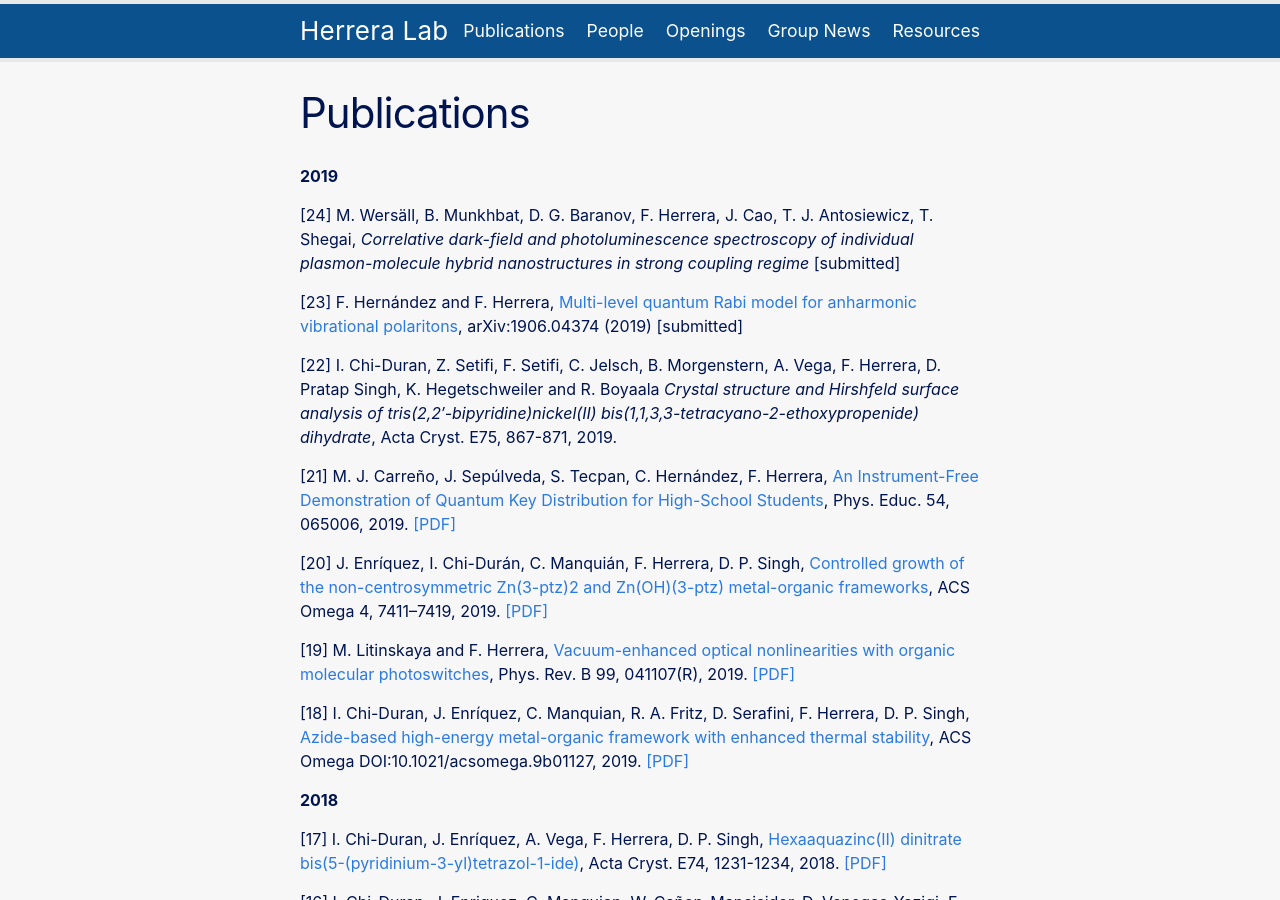
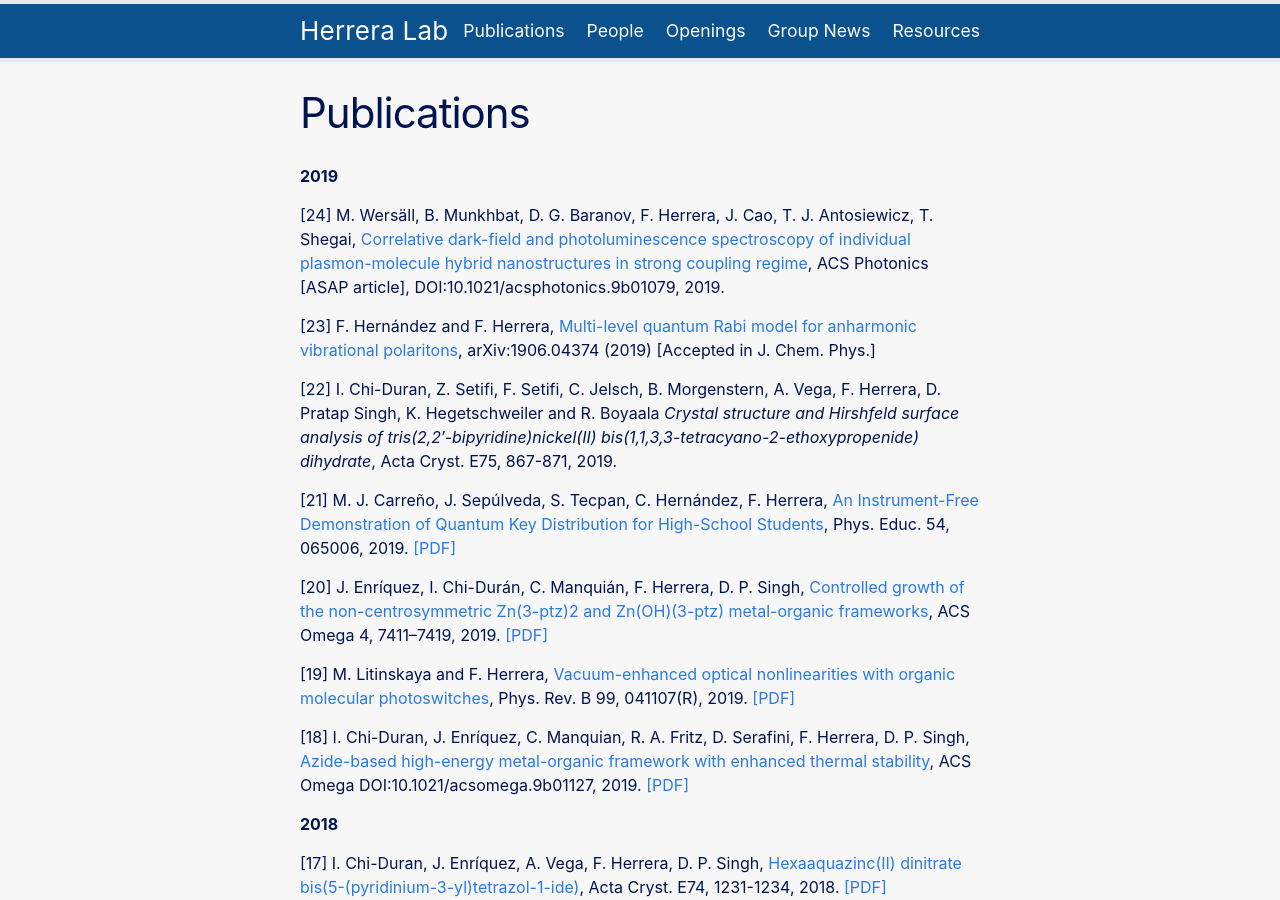
Before and after one commit to fherreralab/fherreralab.github.io, a Jekyll site: the page built from publications.md, in a window 1280 px wide and 900 px high. Built offline with Jekyll 4.4.1, drawn with Linux system fonts in a browser that asks for light colours.

Commit message:
update pubs and bio

```diff
--- a/publications.md
+++ b/publications.md
@@ -6,9 +6,9 @@ permalink: /publications/
 
 **2019**
 
-[24] M. Wersäll, B. Munkhbat, D. G. Baranov, F. Herrera, J. Cao, T. J. Antosiewicz, T. Shegai, *Correlative dark-field and photoluminescence spectroscopy of individual plasmon-molecule hybrid nanostructures in strong coupling regime* [submitted]
+[24] M. Wersäll, B. Munkhbat, D. G. Baranov, F. Herrera, J. Cao, T. J. Antosiewicz, T. Shegai, [Correlative dark-field and photoluminescence spectroscopy of individual plasmon-molecule hybrid nanostructures in strong coupling regime](https://pubs.acs.org/doi/abs/10.1021/acsphotonics.9b01079), ACS Photonics [ASAP article], DOI:10.1021/acsphotonics.9b01079, 2019.
 
-[23] F. Hernández and F. Herrera, [Multi-level quantum Rabi model for anharmonic vibrational polaritons](https://arxiv.org/abs/1906.04374), arXiv:1906.04374 (2019) [submitted]
+[23] F. Hernández and F. Herrera, [Multi-level quantum Rabi model for anharmonic vibrational polaritons](https://arxiv.org/abs/1906.04374), arXiv:1906.04374 (2019) [Accepted in J. Chem. Phys.]
 
 [22] I. Chi-Duran, Z. Setifi, F. Setifi, C. Jelsch, B. Morgenstern, A. Vega, F. Herrera, D. Pratap Singh, K. Hegetschweiler and R. Boyaala *Crystal structure and Hirshfeld surface analysis of tris­(2,2′-bi­pyridine)­nickel(II) bis­(1,1,3,3-tetra­cyano-2-eth­oxy­propenide) dihydrate*, Acta Cryst. E75, 867-871, 2019.
 
```
Also changed, not shown: about.md (+2 -4 lines), assets/img/fherrera.JPG (added), 3 other files.
